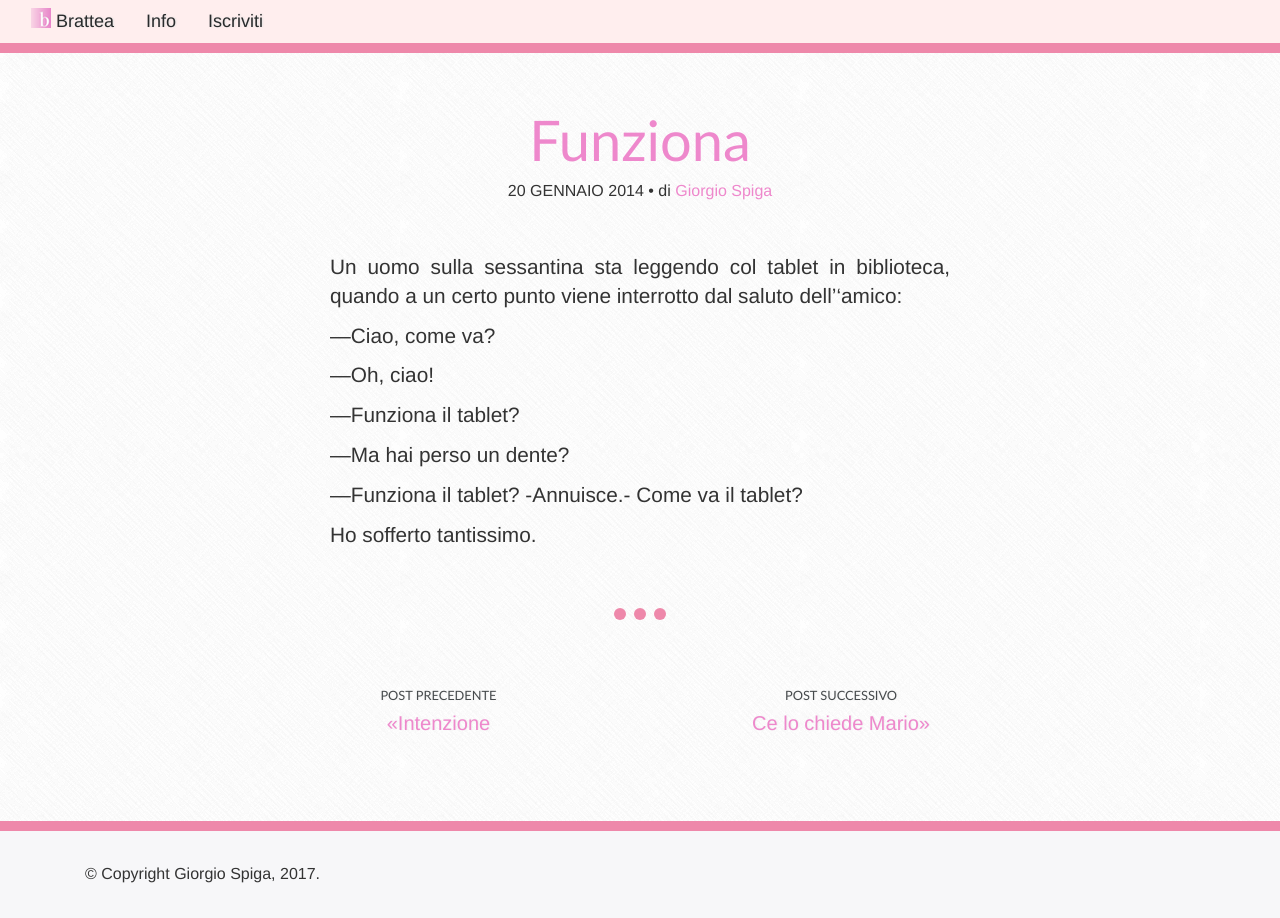
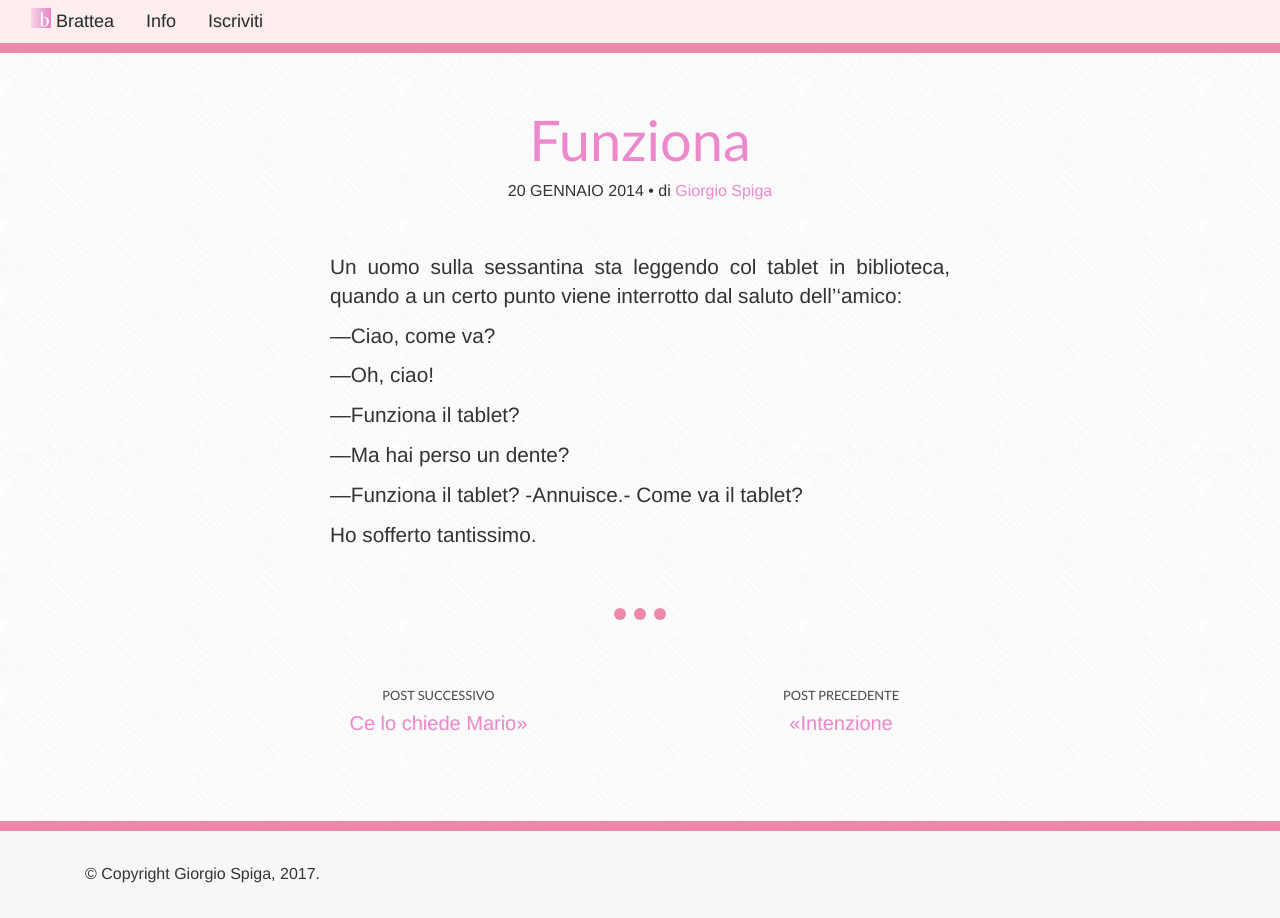
Before and after one commit to giorgiospiga/blogbrt, a Jekyll site: the page built from _posts/2014-01-20-funziona.md, in a window 1280 px wide. Built offline with Jekyll 4.4.1, drawn with Linux system fonts in a browser that asks for light colours; nearby versions of some CDN libraries; some web fonts are replaced.

Commit message:
postpage prev next switched

```diff
--- a/_includes/paglinkspost.html
+++ b/_includes/paglinkspost.html
@@ -1,6 +1,14 @@
 <!-- Pagination links -->
 <nav id="paglinksposts" class="paglinks my-2" aria-label="Page navigation">
   <ul class="pagination pagination-lg justify-content-end">
+    {% if page.next.url %}
+    <li class="page-item">
+      <a class="page-link py-5" href="{{ site.baseurl }}{{ page.next.url }}"><h6><small>{{ site.nextpost }}</small></h6><span>{{ page.next.title }}&raquo</span></a>
+    </li>
+    {% else %}
+    <li class="page-item disabled">
+    </li>
+    {% endif %}
     {% if page.previous.url %}
     <li class="page-item mr-auto">
       <a class="page-link py-5" href="{{ site.baseurl }}{{ page.previous.url }}" tabindex="-1"><h6><small>{{ site.prevpost }}</small></h6><span>&laquo{{ page.previous.title }}</span></a>
@@ -9,13 +17,5 @@
     <li class="page-item disabled mr-auto">
     </li>
     {% endif %}
-    {% if page.next.url %}
-    <li class="page-item">
-      <a class="page-link py-5" href="{{ site.baseurl }}{{ page.next.url }}"><h6><small>{{ site.nextpost }}</small></h6><span>{{ page.next.title }}&raquo</span></a>
-    </li>
-    {% else %}
-    <li class="page-item disabled">
-    </li>
-    {% endif %}
   </ul>
 </nav>
```
